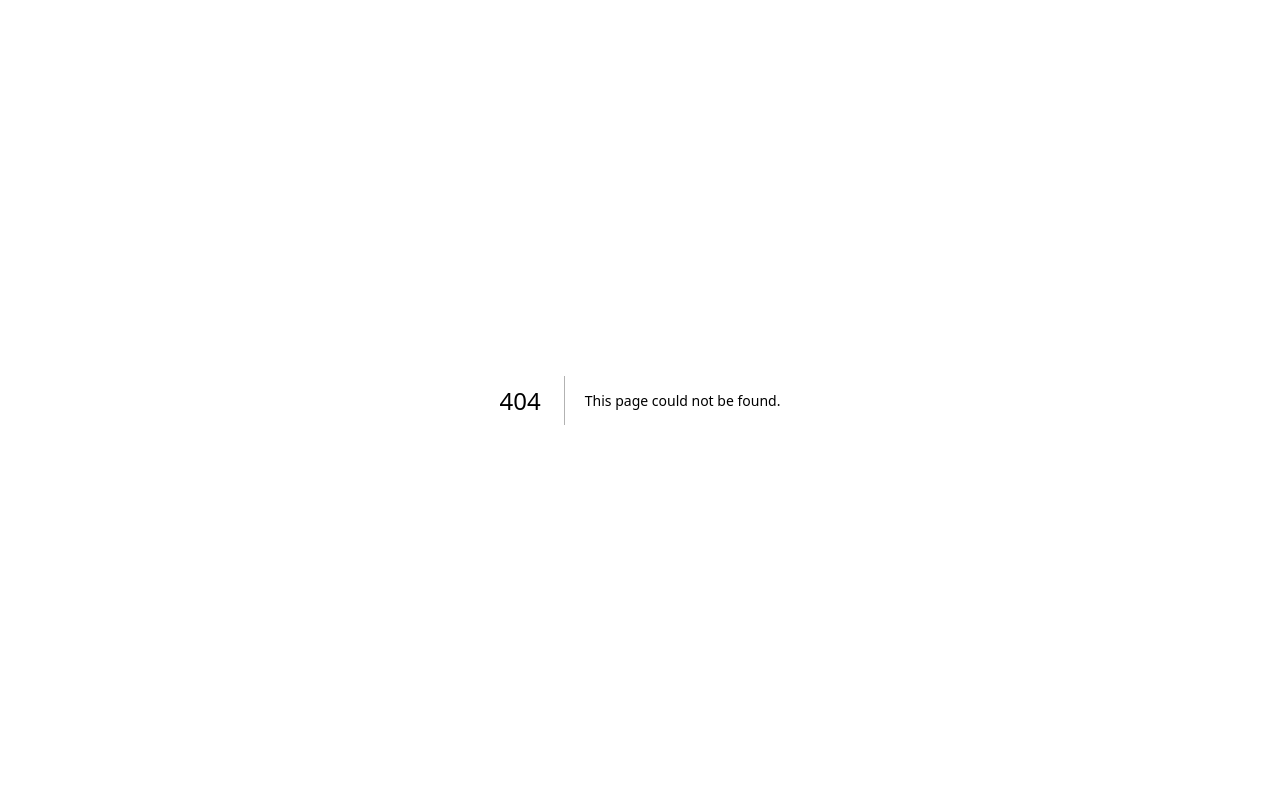
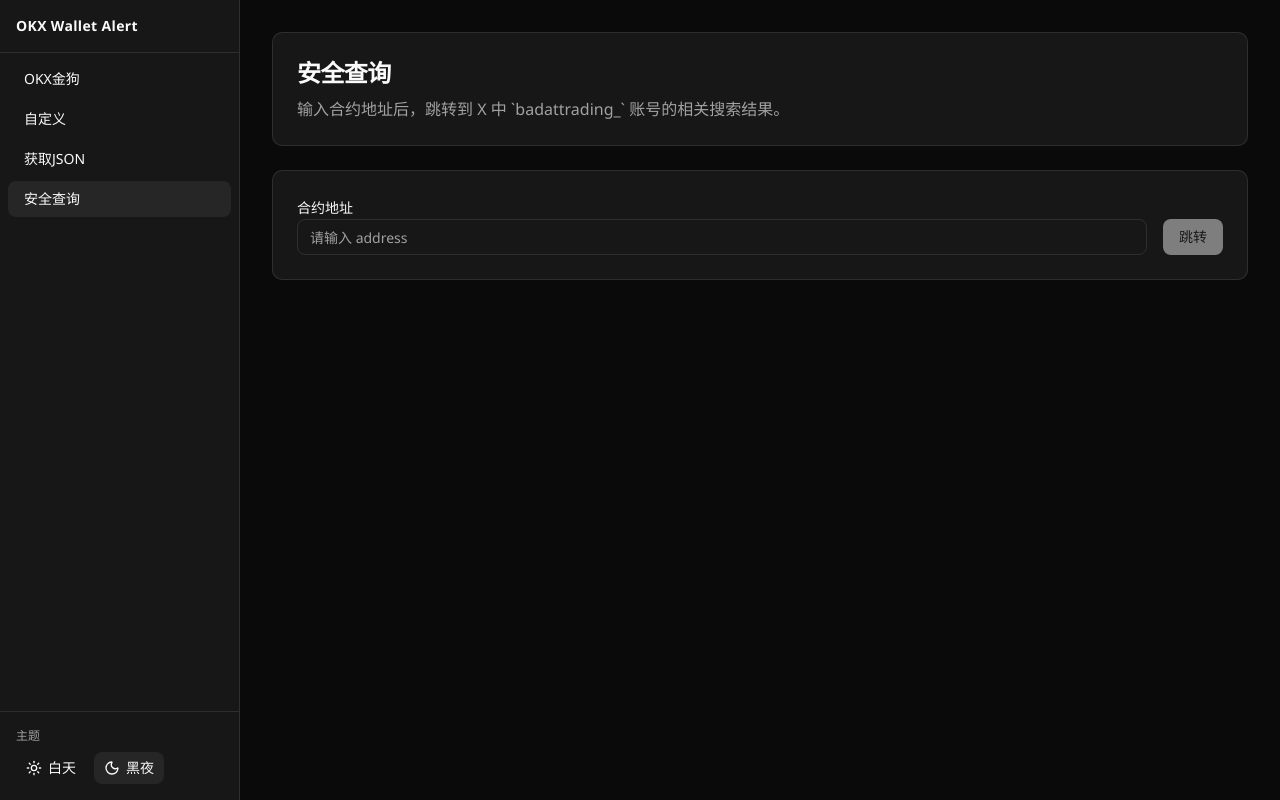
Before and after one commit to Joey950326/okx-wallet-alert, a Next.js app: page /security-query in a window 1280 px wide. Before the commit this address had no page. Built offline with nearby package versions, Linux system fonts and the light colour scheme.

Commit message:
feat: 添加安全查询页面和相关导航项

```diff
--- /dev/null
+++ b/app/(dashboard)/security-query/page.tsx
@@ -0,0 +1,63 @@
+"use client"
+
+import * as React from "react"
+
+import { Button } from "@/components/ui/button"
+import { Input } from "@/components/ui/input"
+
+function buildSearchUrl(address: string) {
+  const url = new URL("https://x.com/search")
+  url.searchParams.set("q", `from:badattrading_ ${address}`)
+  url.searchParams.set("src", "typed_query")
+  url.searchParams.set("f", "top")
+  return url.toString()
+}
+
+export default function SecurityQueryPage() {
+  const [address, setAddress] = React.useState("")
+
+  const handleSubmit = React.useCallback((event: React.FormEvent<HTMLFormElement>) => {
+    event.preventDefault()
+
+    const normalizedAddress = address.trim()
+    if (!normalizedAddress) {
+      return
+    }
+
+    window.open(buildSearchUrl(normalizedAddress), "_blank")
+  }, [address])
+
+  return (
+    <section className="space-y-6">
+      <div className="rounded-lg border bg-card p-4 md:p-6">
+        <div className="space-y-2">
+          <h1 className="text-2xl font-semibold tracking-tight">安全查询</h1>
+          <p className="text-muted-foreground">
+            输入合约地址后，跳转到 X 中 `badattrading_` 账号的相关搜索结果。
+          </p>
+        </div>
+      </div>
+
+      <div className="rounded-lg border bg-card p-4 md:p-6">
+        <form className="flex flex-col gap-4 sm:flex-row sm:items-end" onSubmit={handleSubmit}>
+          <div className="flex-1 space-y-2">
+            <label htmlFor="contract-address" className="text-sm font-medium">
+              合约地址
+            </label>
+            <Input
+              id="contract-address"
+              value={address}
+              onChange={(event) => setAddress(event.target.value)}
+              placeholder="请输入 address"
+              autoComplete="off"
+            />
+          </div>
+
+          <Button type="submit" className="w-full sm:w-auto" disabled={!address.trim()}>
+            跳转
+          </Button>
+        </form>
+      </div>
+    </section>
+  )
+}
--- a/components/layout/sidebar-nav.tsx
+++ b/components/layout/sidebar-nav.tsx
@@ -8,13 +8,14 @@ import { cn } from "@/lib/utils"
 
 export type NavItem = {
   title: string
-  href: "/okx-jingou" | "/custom" | "/get-json"
+  href: "/okx-jingou" | "/custom" | "/get-json" | "/security-query"
 }
 
 const navItems: NavItem[] = [
   { title: "OKX金狗", href: "/okx-jingou" },
   { title: "自定义", href: "/custom" },
   { title: "获取JSON", href: "/get-json" },
+  { title: "安全查询", href: "/security-query" },
 ]
 
 type SidebarNavProps = {
```
